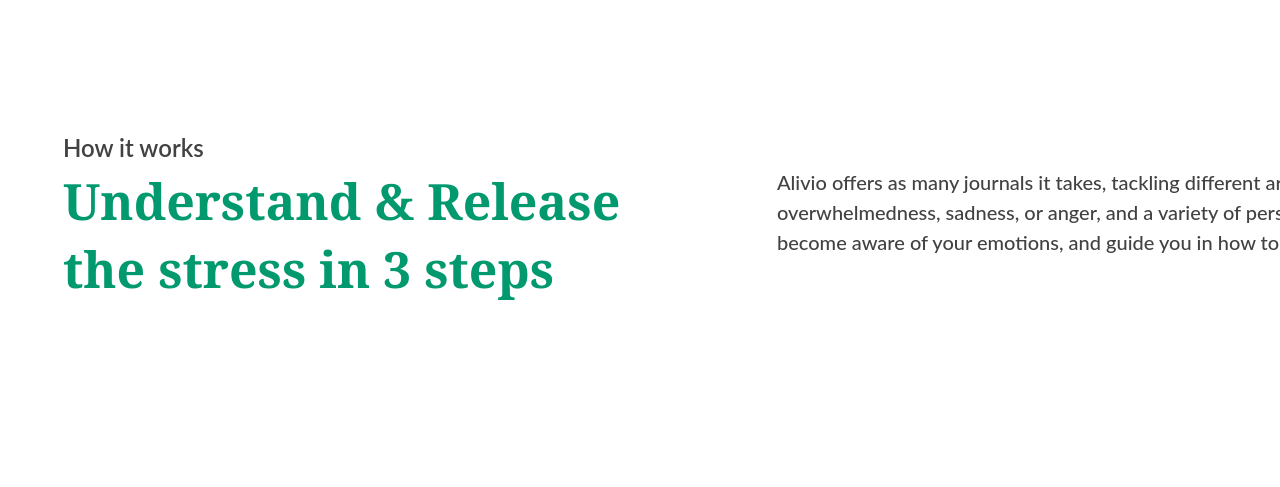
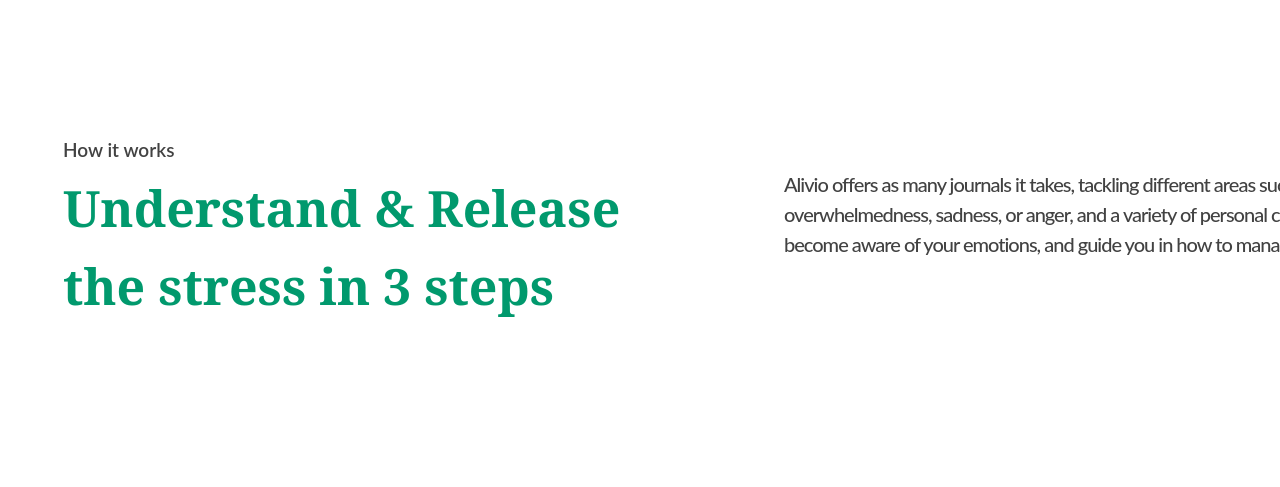
Before and after one commit to ocheretnyi1207/alivio, a website: page #src/index.html in a window 1280 px wide. Shown: the part 1020-1507 px from the top of the page. Drawn offline with nearby package versions, Linux system fonts and the light colour scheme; files that its build step writes are made by us from their sources.

Commit message:
change style in works block

```diff
--- a/#src/sass/style.sass
+++ b/#src/sass/style.sass
@@ -139,8 +139,9 @@
     padding-left: 63px
 
   &__text
+    padding-top: 2px
     font-weight: 600
-    font-size: 24px
+    font-size: 19px
     line-height: 38px
     color: $color-text
 
@@ -151,16 +152,20 @@
 
   &__title
     width: 584px
+    margin-right: 137px
     font-family: $font-second
     font-size: 50px
+    line-height: 78px
     color: $color-green
 
   &__text
-    width: 730px
+    width: 650px
+    margin-right: auto
     font-weight: 500
     font-size: 20px
     line-height: 30px
     color: $color-text
+    letter-spacing: -1px
 
 .works-features
   display: flex
```
